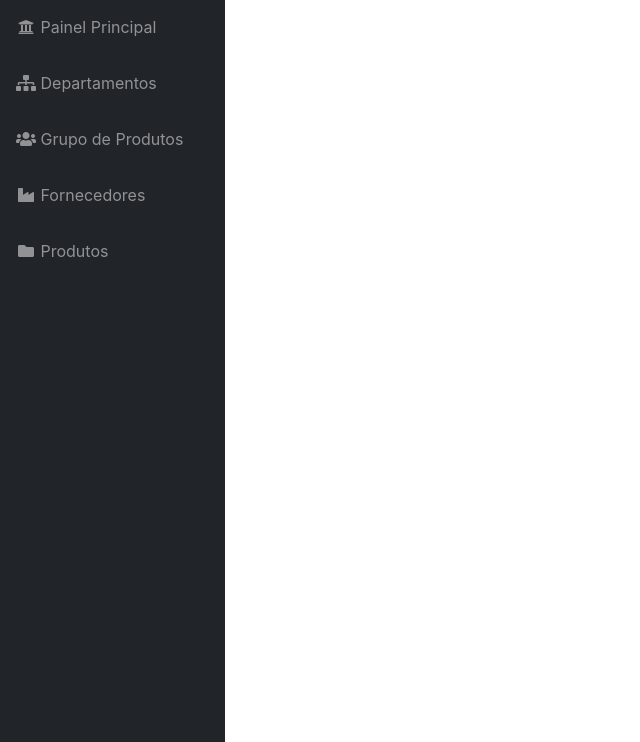
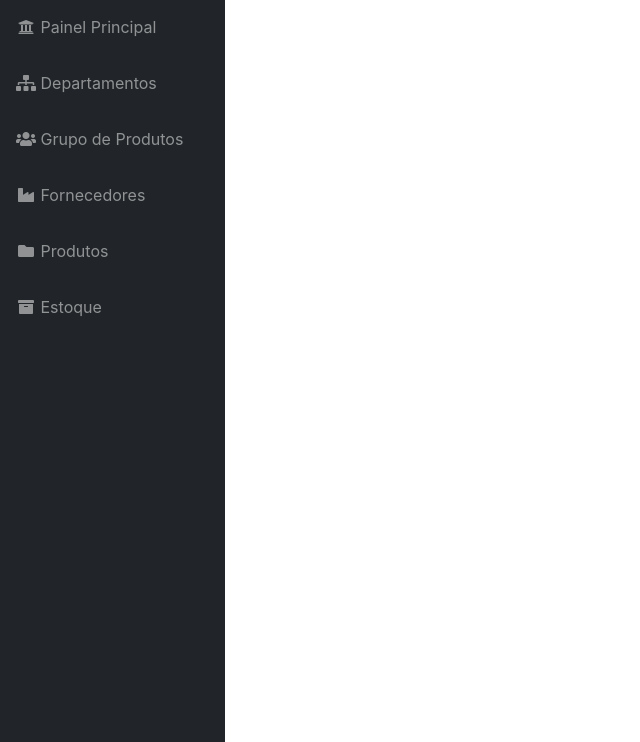
Before and after one commit to leilsonfrancelino/almoxarifado, a PHP site: page /view/painel.php in a window 1280 px wide. Shown: the part 58-800 px from the top of the page, without its empty margins (0-640 px from the left). Run offline with PHP 8.4, Linux system fonts and the light colour scheme; a user stored in the database is signed in; data that the repository does not hold is empty.

Commit message:
Acrescentado o menu estoque.php

```diff
--- a/view/menu.php
+++ b/view/menu.php
@@ -41,5 +41,13 @@
             <span>Produtos</span>
         </a>
 	</li>
+	<li class="nav-item">
+        <a class="nav-link <?php if ($pagina == "painel") {
+                                echo "active";
+                            } ?>" href="lista_estoque.php">
+            <i class="fas fa-fw fa-archive"></i>
+            <span>Estoque</span>
+        </a>
+	</li>
 
 </ul>
```
